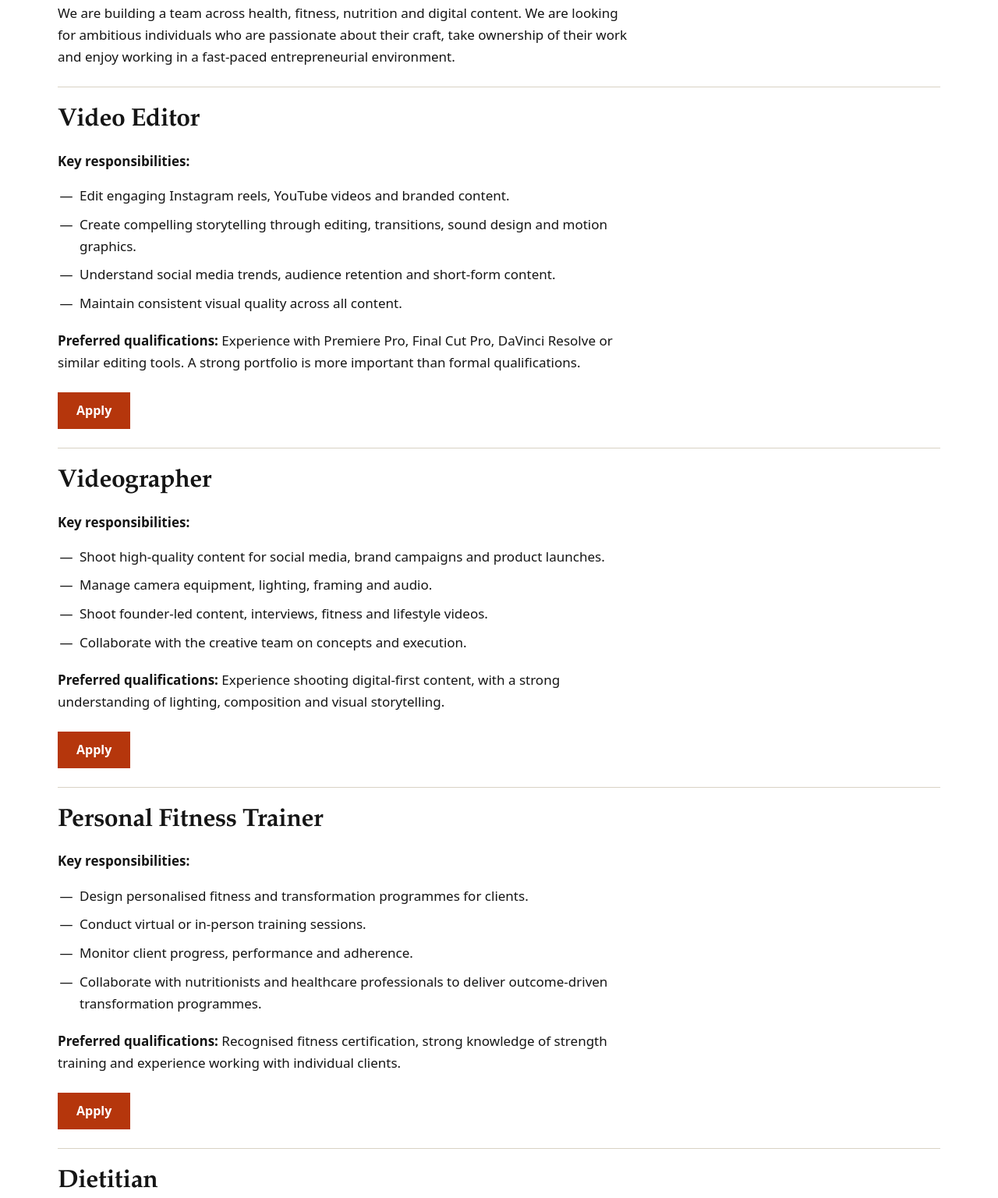
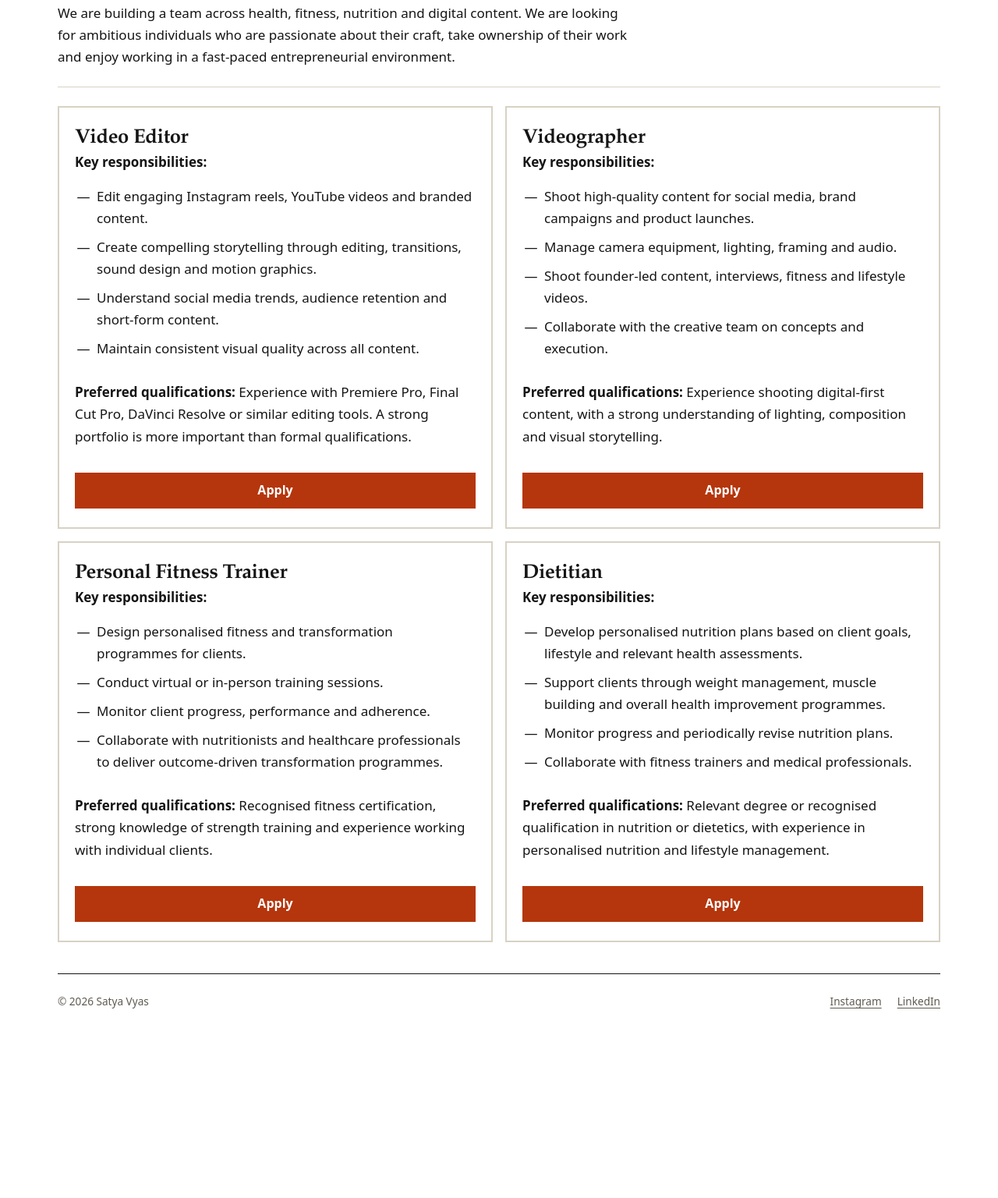
Before and after one commit to vyassatya/wingman, a plain HTML site: page careers.html in a window 1280 px wide. Shown: the part 237-1773 px from the top of the page at 78% size. After the commit the page ends 1580 px from the top, so only its background shows below. Drawn offline with Linux system fonts and the light colour scheme.

Commit message:
Careers: role cards, form hidden until Apply is clicked (one form, dropdown set per role)
Co-Authored-By: Claude Sonnet 5.5 <noreply@anthropic.com>
Claude-Session: https://claude.ai/code/session_01LGaJUDpKtwssaw4SvXg961

```diff
--- a/careers.html
+++ b/careers.html
@@ -18,6 +18,11 @@
 <link rel="icon" href="favicon.ico" sizes="48x48">
 <link rel="apple-touch-icon" href="apple-touch-icon.png">
 <link rel="stylesheet" href="style.css">
+<style>
+  .roles { display: grid; grid-template-columns: repeat(2, 1fr); gap: 1rem; }
+  @media (max-width: 899px) { .roles { grid-template-columns: 1fr; } }
+</style>
+<noscript><style>#apply[hidden] { display: block; }</style></noscript>
 </head>
 <body>
 <a class="skip" href="#main">Skip to content</a>
@@ -37,7 +42,9 @@
   </section>
 
   <section class="section">
-    <h2>Video Editor</h2>
+    <div class="roles">
+      <div class="pack">
+        <h3>Video Editor</h3>
         <p><strong>Key responsibilities:</strong></p>
         <ul class="dash">
           <li>Edit engaging Instagram reels, YouTube videos and branded content.</li>
@@ -46,11 +53,10 @@
           <li>Maintain consistent visual quality across all content.</li>
         </ul>
         <p><strong>Preferred qualifications:</strong> Experience with Premiere Pro, Final Cut Pro, DaVinci Resolve or similar editing tools. A strong portfolio is more important than formal qualifications.</p>
-    <p class="cta"><a class="btn" href="#apply" data-role="Video Editor" aria-label="Apply: Video Editor">Apply</a></p>
-  </section>
-
-  <section class="section">
-    <h2>Videographer</h2>
+        <div class="pack-cta"><a class="btn" href="#apply" data-role="Video Editor" aria-label="Apply: Video Editor">Apply</a></div>
+      </div>
+      <div class="pack">
+        <h3>Videographer</h3>
         <p><strong>Key responsibilities:</strong></p>
         <ul class="dash">
           <li>Shoot high-quality content for social media, brand campaigns and product launches.</li>
@@ -59,11 +65,10 @@
           <li>Collaborate with the creative team on concepts and execution.</li>
         </ul>
         <p><strong>Preferred qualifications:</strong> Experience shooting digital-first content, with a strong understanding of lighting, composition and visual storytelling.</p>
-    <p class="cta"><a class="btn" href="#apply" data-role="Videographer" aria-label="Apply: Videographer">Apply</a></p>
-  </section>
-
-  <section class="section">
-    <h2>Personal Fitness Trainer</h2>
+        <div class="pack-cta"><a class="btn" href="#apply" data-role="Videographer" aria-label="Apply: Videographer">Apply</a></div>
+      </div>
+      <div class="pack">
+        <h3>Personal Fitness Trainer</h3>
         <p><strong>Key responsibilities:</strong></p>
         <ul class="dash">
           <li>Design personalised fitness and transformation programmes for clients.</li>
@@ -72,11 +77,10 @@
           <li>Collaborate with nutritionists and healthcare professionals to deliver outcome-driven transformation programmes.</li>
         </ul>
         <p><strong>Preferred qualifications:</strong> Recognised fitness certification, strong knowledge of strength training and experience working with individual clients.</p>
-    <p class="cta"><a class="btn" href="#apply" data-role="Personal Fitness Trainer" aria-label="Apply: Personal Fitness Trainer">Apply</a></p>
-  </section>
-
-  <section class="section">
-    <h2>Dietitian</h2>
+        <div class="pack-cta"><a class="btn" href="#apply" data-role="Personal Fitness Trainer" aria-label="Apply: Personal Fitness Trainer">Apply</a></div>
+      </div>
+      <div class="pack">
+        <h3>Dietitian</h3>
         <p><strong>Key responsibilities:</strong></p>
         <ul class="dash">
           <li>Develop personalised nutrition plans based on client goals, lifestyle and relevant health assessments.</li>
@@ -85,10 +89,12 @@
           <li>Collaborate with fitness trainers and medical professionals.</li>
         </ul>
         <p><strong>Preferred qualifications:</strong> Relevant degree or recognised qualification in nutrition or dietetics, with experience in personalised nutrition and lifestyle management.</p>
-    <p class="cta"><a class="btn" href="#apply" data-role="Dietitian" aria-label="Apply: Dietitian">Apply</a></p>
+        <div class="pack-cta"><a class="btn" href="#apply" data-role="Dietitian" aria-label="Apply: Dietitian">Apply</a></div>
+      </div>
+    </div>
   </section>
 
-  <section class="section" id="apply">
+  <section class="section" id="apply" hidden>
     <form id="careers-form" novalidate>
       <p class="hp" hidden><label>Leave this empty <input type="text" name="website" tabindex="-1" autocomplete="off"></label></p>
 
@@ -173,15 +179,16 @@
     var form = document.getElementById("careers-form"), errEl = document.getElementById("careers-err"),
         thanks = document.getElementById("careers-thanks"), btn = form.querySelector('button[type="submit"]'), busy = false;
 
-    /* Each Apply button scrolls to the form with that position selected. */
+    /* The form stays hidden until someone clicks Apply. Each Apply button selects that role, shows the one form and scrolls to it. */
+    var section = document.getElementById("apply");
     var apply = document.querySelectorAll("a[data-role]");
     for (var i = 0; i < apply.length; i++) {
       apply[i].onclick = function (e) {
-        var sel = form.elements.position, role = this.getAttribute("data-role");
-        sel.value = role;
         if (e && e.preventDefault) { e.preventDefault(); }
-        var target = document.getElementById("apply");
-        try { target.scrollIntoView({ behavior: "smooth", block: "start" }); } catch (err) { target.scrollIntoView(); }
+        if (!thanks.hidden) { thanks.hidden = true; form.hidden = false; form.reset(); errEl.hidden = true; } /* a second application after a first one */
+        section.hidden = false;
+        form.elements.position.value = this.getAttribute("data-role");
+        try { section.scrollIntoView({ behavior: "smooth", block: "start" }); } catch (err) { section.scrollIntoView(); }
         try { if (history.replaceState) { history.replaceState(null, "", "#apply"); } } catch (err2) { /* ignore */ }
         window.setTimeout(function () { try { form.elements.name.focus({ preventScroll: true }); } catch (err3) { form.elements.name.focus(); } }, 400);
       };
```
Lines whose indentation alone changed are shown as unchanged.
